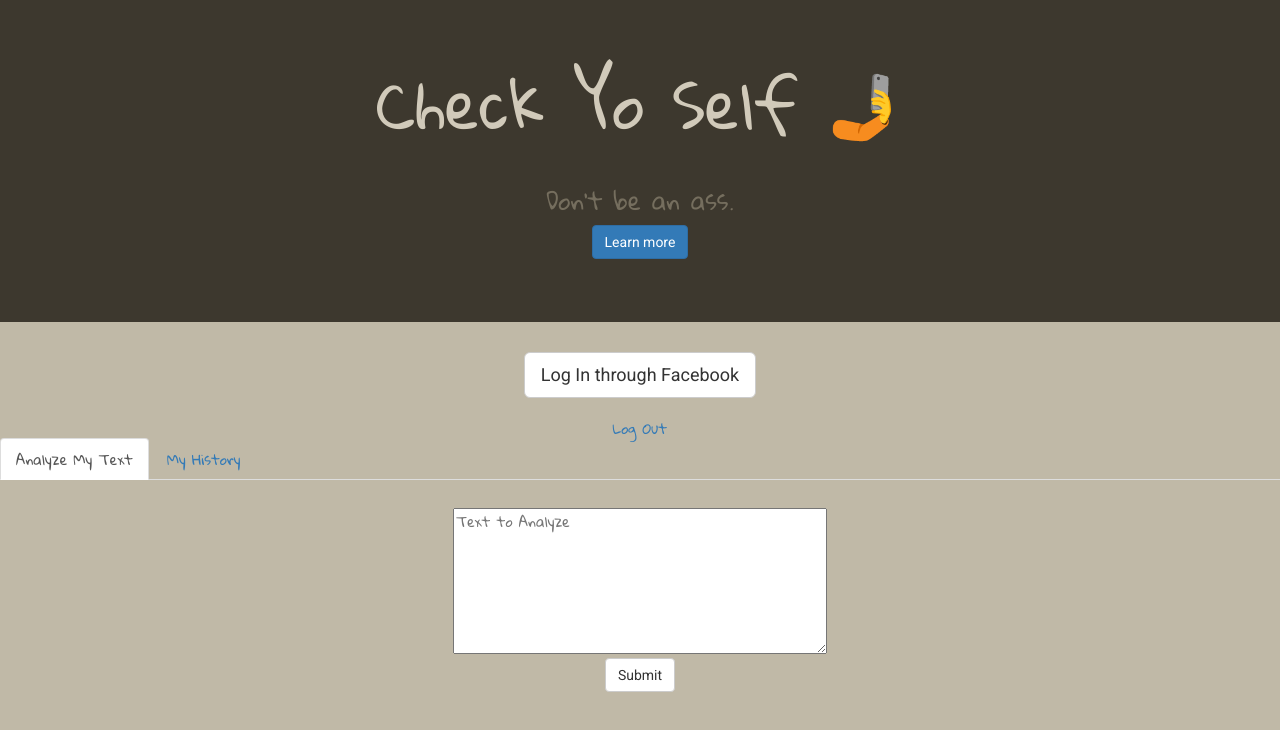
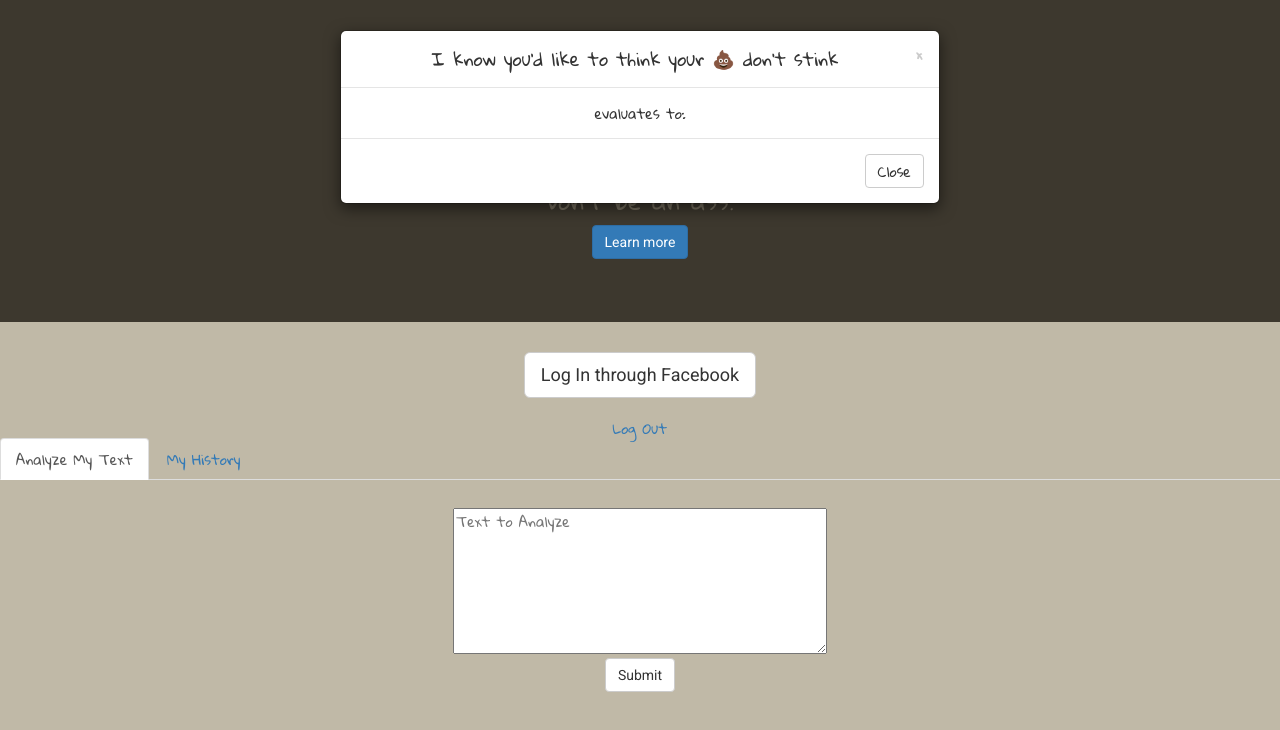
Before and after one commit to miblee/project_04, a React (Create React App) app in the folder check-yoself/: page / in a window 1280 px wide. Shown: the top 730 px of the page. Built offline with nearby package versions, Linux system fonts and the light colour scheme; no server answers.

Commit message:
this commit is in the middle of fixing modal popup

```diff
--- a/check-yoself/config/database.js
+++ b/check-yoself/config/database.js
@@ -1,7 +1,8 @@
 var mongoose = require('mongoose');
 mongoose.Promise = global.Promise;
 
+const url = process.env.MONGODB_URI || 'mongodb://localhost:27017/check-yoself';
 
-mongoose.connect('mongodb://localhost:27017/check-yoself');
+mongoose.connect(url);
 
 module.exports = mongoose;
--- a/check-yoself/src/AnalyzeMyPost.js
+++ b/check-yoself/src/AnalyzeMyPost.js
@@ -1,7 +1,7 @@
 import React from 'react';
 import './App.css';
-import {FormGroup, Button, Modal} from 'react-bootstrap';
-
+import {FormGroup, Button} from 'react-bootstrap';
+import ResultModal from './ResultModal.js'
 
 
 class AnalyzeMyPost extends React.Component {
@@ -15,9 +15,7 @@ class AnalyzeMyPost extends React.Component {
 
     this.handleChange = this.handleChange.bind(this);
     this.analyzePost = this.analyzePost.bind(this);
-    this.getInitialState = this.getInitialState.bind(this);
-    this.close = this.close.bind(this);
-    this.open = this.open.bind(this)
+
   }
 
 
@@ -25,18 +23,6 @@ class AnalyzeMyPost extends React.Component {
     this.setState({
       query: evt.target.value
     });
-  };
-
-  getInitialState() {
-    return { showModal: false };
-  };
-
-  close() {
-    this.setState({ showModal: false });
-  };
-
-  open() {
-    this.setState({ showModal: true });
   };
 
 
@@ -76,20 +62,7 @@ class AnalyzeMyPost extends React.Component {
            <Button id="submit_btn" type="submit" onClick={this.open}>Submit</Button>
           </FormGroup>
         </form>
-        <Modal show={this.state.showModal} onHide={this.close}>
-          <Modal.Dialog>
-            <Modal.Header closeButton>
-              <Modal.Title>I know you'd like to think your 💩  don't stink</ Modal.Title>
-            </Modal.Header>
-            <Modal.Body>
-              {this.state.query} evaluates to:
-              {this.state.score}
-            </ Modal.Body>
-            <Modal.Footer>
-              <Button onClick={this.close}>Close</Button>
-            </Modal.Footer>
-          </Modal.Dialog>
-        </Modal>
+        <ResultModal score={this.state.score} textContent={this.state.query} />
       </div>
     )
 
--- /dev/null
+++ b/check-yoself/src/ResultModal.js
@@ -0,0 +1,50 @@
+import React from 'react';
+import './App.css';
+import {Button, Modal} from 'react-bootstrap';
+
+
+class ResultModal extends React.Component {
+  constructor(props){
+    super();
+
+    this.state = {
+      query: props.query,
+      score: props.score
+    };
+    this.getInitialState = this.getInitialState.bind(this);
+    this.close = this.close.bind(this);
+    this.open = this.open.bind(this)
+  }
+
+  getInitialState() {
+    return { showModal: false };
+  };
+
+  close() {
+    this.setState({ showModal: false });
+  };
+
+  open() {
+    this.setState({ showModal: true });
+  };
+  render(){
+    return (
+      // <Modal show={this.state.showModal} onHide={this.close}>
+        <Modal.Dialog>
+          <Modal.Header closeButton>
+            <Modal.Title>I know you'd like to think your 💩  don't stink</ Modal.Title>
+          </Modal.Header>
+          <Modal.Body>
+            {this.state.query} evaluates to:
+            {this.state.score}
+          </ Modal.Body>
+          <Modal.Footer>
+            <Button onClick={this.close}>Close</Button>
+          </Modal.Footer>
+        </Modal.Dialog>
+      // </Modal>
+    )
+  }
+}
+
+export default ResultModal
```
